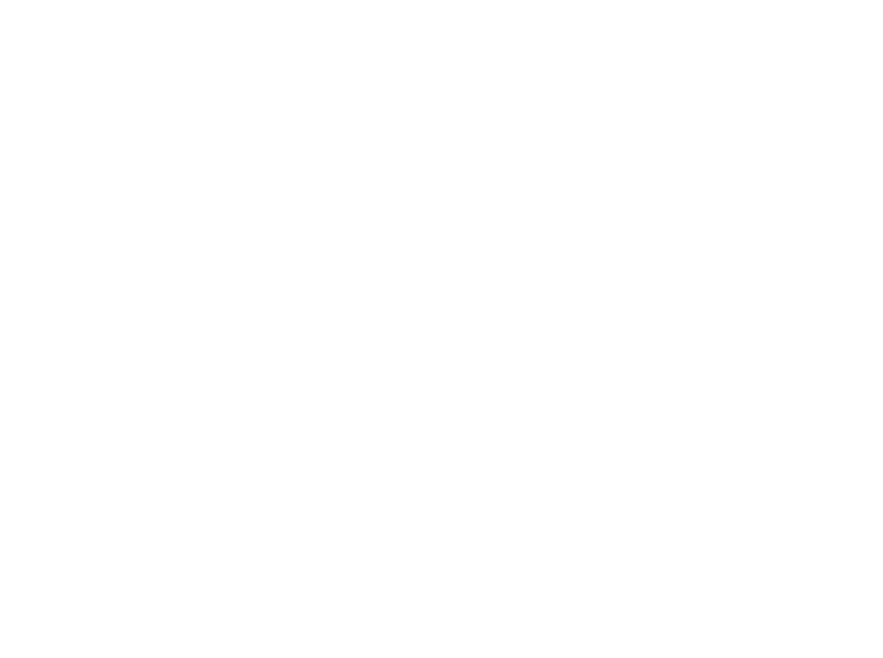
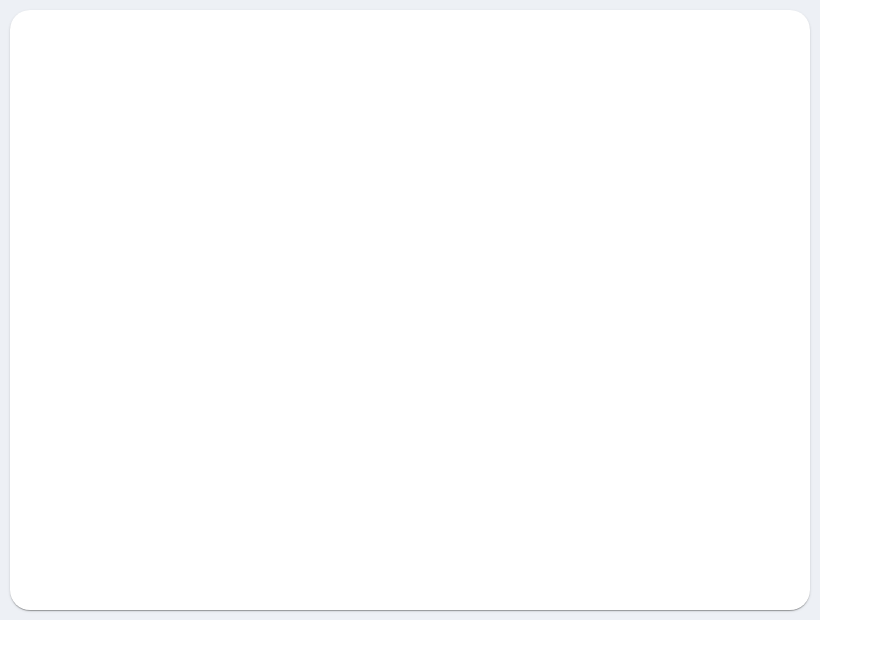
Before and after one commit to Zayan-Alaraishy/New-Wasfa, a React (Create React App) app: page /tutorial in a window 1280 px wide. Shown: the top 658 px of the page, without its empty margins (0-883 px from the left). Built offline with nearby package versions, Linux system fonts and the light colour scheme.

Commit message:
Cards & App bar

```diff
--- a/src/App.js
+++ b/src/App.js
@@ -3,6 +3,7 @@
 import Home from './Components/Home/Home';
 import Explore from './Components/Home/Explore';
 import history from './History';
+import Tutorial from './Components/Tutorial/Tutorial';
 
 import { BrowserRouter as Router, Switch, Route } from 'react-router-dom';
 
@@ -11,11 +12,14 @@
     <Router history={history}>
       <div className='App'>
         <Switch>
+          <Route exact path='/'>
+            <Home />
+          </Route>
           <Route path='/explore'>
             <Explore />
           </Route>
-          <Route exact path='/'>
-            <Home />
+          <Route path='/tutorial'>
+            <Tutorial />
           </Route>
         </Switch>
       </div>
--- a/src/Components/Home/Explore.js
+++ b/src/Components/Home/Explore.js
@@ -1,22 +1,48 @@
 import React from 'react';
-import Card from './Card';
+import Card from '../Card/Card';
 import './Explore.css';
 import { AppBar, Toolbar, Grid, Button } from '@material-ui/core';
+import { ThemeProvider } from '@material-ui/styles';
 import logo from '../images/logo.png';
+import history from '../../History';
+import { createMuiTheme } from '@material-ui/core/styles';
 
+const theme = createMuiTheme({
+  palette: {
+    primary: {
+      light: '#757ce8',
+      main: '#59595c',
+      dark: '#757ce8',
+      contrastText: '#757ce8'
+    },
+    secondary: {
+      light: '#ff7961',
+      main: '#f44336',
+      dark: '#ba000d',
+      contrastText: '#000'
+    }
+  }
+});
 const Explore = () => {
   return (
     <Grid className='ExploreContaner'>
-      <AppBar position='static'>
+      <ThemeProvider theme={theme}>
+        <AppBar position='static' color='primary'>
           <Toolbar>
             <Grid className='GridExploreBar'>
               <img src={logo} className='exploreLogo' />
             </Grid>
             <Grid item sm={11} xs={6} />
 
-          <Button className='ExploreSignUpButton'>SignUp</Button>
+            <Button
+              className='ExploreSignUpButton'
+              onClick={() => history.push('/tutorial')}
+            >
+              SignUp
+            </Button>
           </Toolbar>
         </AppBar>
+      </ThemeProvider>
       <Grid>
         <Card />
         <Card />
--- /dev/null
+++ b/src/Components/Tutorial/Tutorial.css
@@ -0,0 +1,5 @@
+.Toutorial{
+  background-color:  #edf0f5;
+  float: left;
+
+}
--- /dev/null
+++ b/src/Components/Tutorial/Tutorial.js
@@ -0,0 +1,23 @@
+import React from 'react';
+
+import Card from '@material-ui/core/Card';
+
+import './Tutorial.css';
+
+const defaultProps = {
+  style: {
+    width: '800px',
+    height: '600px',
+    borderRadius: '20px',
+    center: '100%'
+  }
+};
+
+const Tutorial = () => {
+  return (
+    <div className='Toutorial'>
+      <Card borderRadius='50%' {...defaultProps} className='card'></Card>
+    </div>
+  );
+};
+export default Tutorial;
```
Also changed, not shown: src/Components/Card/Card.css (renamed from src/Components/Home/Card.css), src/Components/Card/Card.js (renamed from src/Components/Home/Card.js), src/Components/Card/Card.jsx (deleted). Lines whose indentation alone changed are shown as unchanged.
